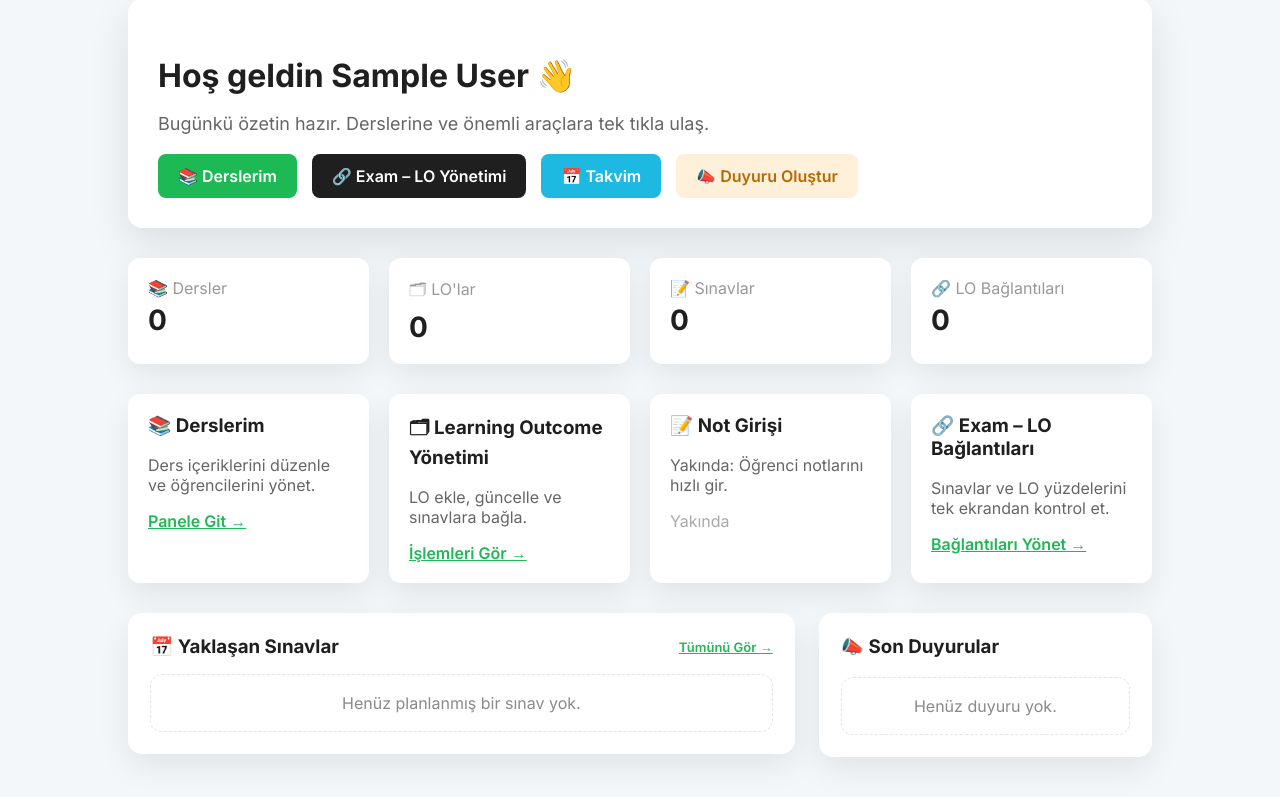
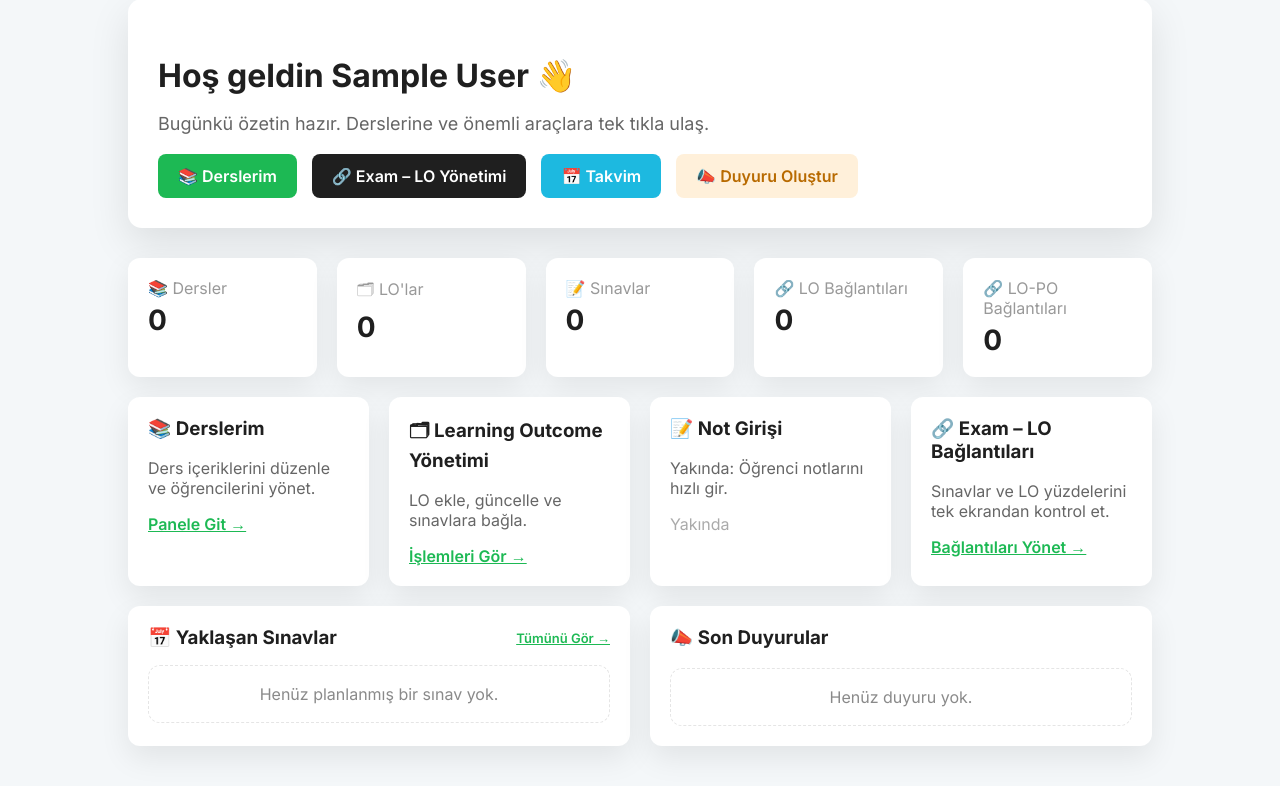
Before and after one commit to furkandalyan/Project, a Django app: page /teacher/dashboard/ in a window 1280 px wide. Shown: the part 111-908 px from the top of the page. Run offline with Django 5.2, Linux system fonts and the light colour scheme; the visitor is signed in with stand-in values (Sample User, id 1); data comes from the database, SQL or seed files in the repository; data that the repository does not hold is empty.

Commit message:
LO-PO kartı eklendi ve teacher dashboardde değişiklikler yapıldı.

```diff
--- a/eys/templates/eys/teacher_dashboard.html
+++ b/eys/templates/eys/teacher_dashboard.html
@@ -12,50 +12,49 @@
     </div>
 </div>
 
-<div style="display:grid; grid-template-columns:repeat(auto-fit,minmax(180px,1fr)); gap:20px; margin-bottom:30px;">
-    <div style="background:white; padding:20px; border-radius:12px; box-shadow:0 10px 30px rgba(0,0,0,0.08);">
+<div style="display:grid; grid-template-columns:repeat(20,1fr); gap:20px; margin-bottom:30px;">
+    <div style="background:white; padding:20px; border-radius:12px; box-shadow:0 10px 30px rgba(0,0,0,0.08); grid-column:span 4;">
         <p style="margin:0; color:#999;">📚 Dersler</p>
         <h3 style="margin:5px 0 0 0; font-size:28px;">{{ course_count }}</h3>
     </div>
-    <div style="background:white; padding:20px; border-radius:12px; box-shadow:0 10px 30px rgba(0,0,0,0.08);">
+    <div style="background:white; padding:20px; border-radius:12px; box-shadow:0 10px 30px rgba(0,0,0,0.08); grid-column:span 4;">
         <p style="margin:0; color:#999;">🗂 LO'lar</p>
         <h3 style="margin:5px 0 0 0; font-size:28px;">{{ lo_total }}</h3>
     </div>
-    <div style="background:white; padding:20px; border-radius:12px; box-shadow:0 10px 30px rgba(0,0,0,0.08);">
+    <div style="background:white; padding:20px; border-radius:12px; box-shadow:0 10px 30px rgba(0,0,0,0.08); grid-column:span 4;">
         <p style="margin:0; color:#999;">📝 Sınavlar</p>
         <h3 style="margin:5px 0 0 0; font-size:28px;">{{ exam_total }}</h3>
     </div>
-    <div style="background:white; padding:20px; border-radius:12px; box-shadow:0 10px 30px rgba(0,0,0,0.08);">
+    <div style="background:white; padding:20px; border-radius:12px; box-shadow:0 10px 30px rgba(0,0,0,0.08); grid-column:span 4;">
         <p style="margin:0; color:#999;">🔗 LO Bağlantıları</p>
         <h3 style="margin:5px 0 0 0; font-size:28px;">{{ connection_total }}</h3>
     </div>
-</div>
+    <div style="background:white; padding:20px; border-radius:12px; box-shadow:0 10px 30px rgba(0,0,0,0.08); grid-column:span 4;">
+        <p style="margin:0; color:#999;">🔗 LO-PO Bağlantıları</p>
+        <h3 style="margin:5px 0 0 0; font-size:28px;">{{ connection_total }}</h3>
+    </div>
 
-<div style="display:grid; grid-template-columns:repeat(auto-fit,minmax(220px,1fr)); gap:20px;">
-    <div style="background:white; padding:20px; border-radius:12px; box-shadow:0 12px 30px rgba(0,0,0,0.08);">
+    <div style="background:white; padding:20px; border-radius:12px; box-shadow:0 12px 30px rgba(0,0,0,0.08); grid-column:span 5;">
         <h3 style="margin-top:0;">📚 Derslerim</h3>
         <p style="color:#666;">Ders içeriklerini düzenle ve öğrencilerini yönet.</p>
         <a href="/teacher/courses/" style="color:#1db954; font-weight:600;">Panele Git →</a>
     </div>
-    <div style="background:white; padding:20px; border-radius:12px; box-shadow:0 12px 30px rgba(0,0,0,0.08);">
+    <div style="background:white; padding:20px; border-radius:12px; box-shadow:0 12px 30px rgba(0,0,0,0.08); grid-column:span 5;">
         <h3 style="margin-top:0;">🗂 Learning Outcome Yönetimi</h3>
         <p style="color:#666;">LO ekle, güncelle ve sınavlara bağla.</p>
         <a href="/teacher/courses/" style="color:#1db954; font-weight:600;">İşlemleri Gör →</a>
     </div>
-    <div style="background:white; padding:20px; border-radius:12px; box-shadow:0 12px 30px rgba(0,0,0,0.08);">
+    <div style="background:white; padding:20px; border-radius:12px; box-shadow:0 12px 30px rgba(0,0,0,0.08); grid-column:span 5;">
         <h3 style="margin-top:0;">📝 Not Girişi</h3>
         <p style="color:#666;">Yakında: Öğrenci notlarını hızlı gir.</p>
         <span style="color:#aaa;">Yakında</span>
     </div>
-    <div style="background:white; padding:20px; border-radius:12px; box-shadow:0 12px 30px rgba(0,0,0,0.08);">
+    <div style="background:white; padding:20px; border-radius:12px; box-shadow:0 12px 30px rgba(0,0,0,0.08); grid-column:span 5;">
         <h3 style="margin-top:0;">🔗 Exam – LO Bağlantıları</h3>
         <p style="color:#666;">Sınavlar ve LO yüzdelerini tek ekrandan kontrol et.</p>
         <a href="/teacher/courses/" style="color:#1db954; font-weight:600;">Bağlantıları Yönet →</a>
     </div>
-</div>
-
-<div style="display:grid; grid-template-columns:2fr 1fr; gap:24px; margin-top:30px; align-items:start;">
-    <div style="background:white; padding:22px; border-radius:14px; box-shadow:0 12px 32px rgba(0,0,0,0.08);">
+    <div style="background:white; padding:20px; border-radius:12px; box-shadow:0 12px 30px rgba(0,0,0,0.08); grid-column:span 10;">
         <div style="display:flex; justify-content:space-between; align-items:center; gap:12px;">
             <h3 style="margin:0;">📅 Yaklaşan Sınavlar</h3>
             <a href="/teacher/courses/" style="font-size:13px; color:#1db954; font-weight:600;">Tümünü Gör →</a>
@@ -93,7 +92,7 @@
         </div>
         {% endif %}
     </div>
-    <div style="background:white; padding:22px; border-radius:14px; box-shadow:0 12px 32px rgba(0,0,0,0.08);">
+    <div style="background:white; padding:20px; border-radius:12px; box-shadow:0 12px 30px rgba(0,0,0,0.08); grid-column:span 10;">
         <h3 style="margin-top:0;">📣 Son Duyurular</h3>
         {% if announcement_cards %}
         <div style="display:flex; flex-direction:column; gap:12px; margin-top:12px;">
@@ -122,5 +121,5 @@
         </div>
         {% endif %}
     </div>
-</div>
+
 {% endblock %}
```
